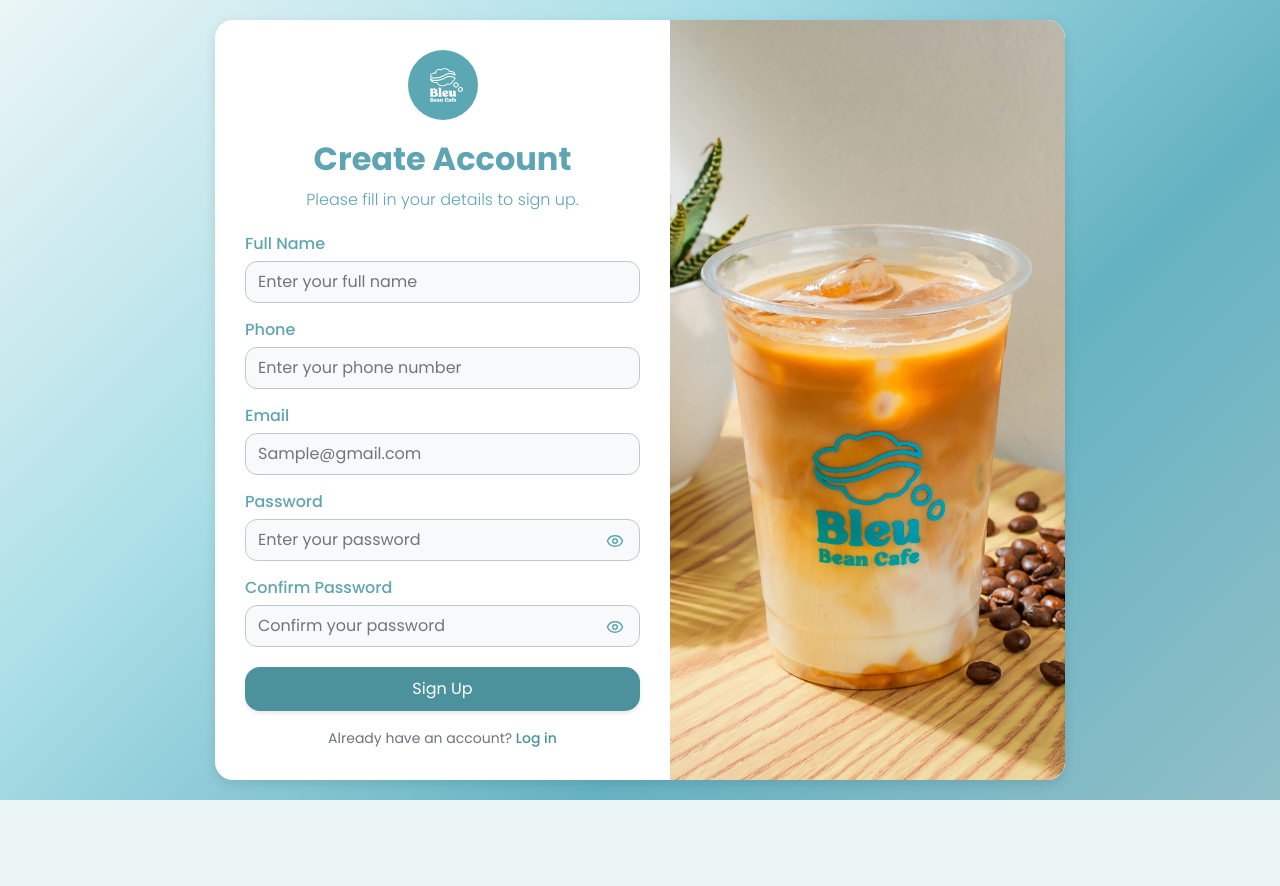
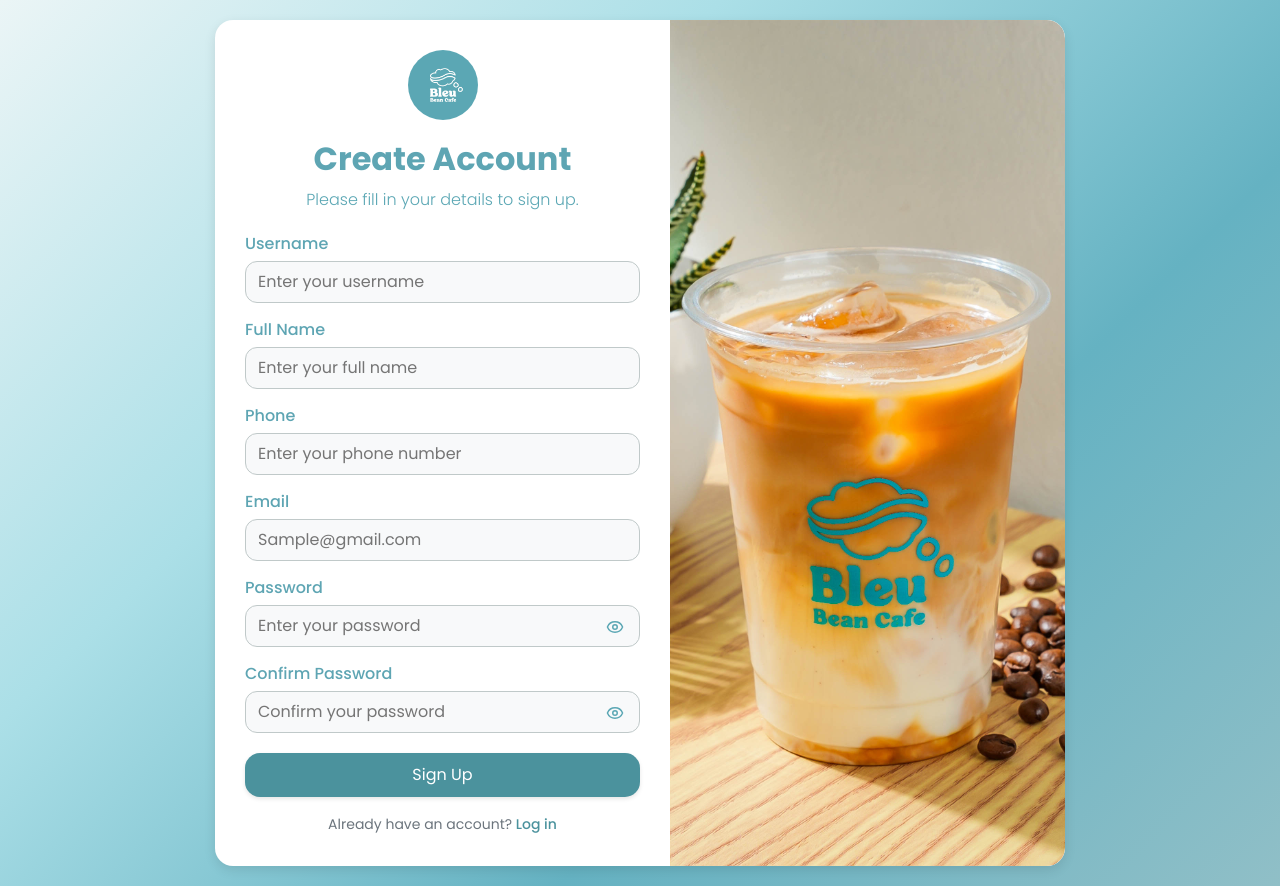
Before and after one commit to HydroX04/OOSbackfront, a React (Create React App) app in the folder frontend/: page /signup in a window 1280 px wide. Before the commit the page ends 800 px from the top, so only its background shows below. Built offline with nearby package versions, Linux system fonts and the light colour scheme.

Commit message:
username added in signup.js

```diff
--- a/frontend/src/components/signup.js
+++ b/frontend/src/components/signup.js
@@ -7,6 +7,7 @@
 import './signup.css'
 
 const Signup = () => {
+  const [username, setUsername] = useState('');
   const [fullName, setFullName] = useState('');
   const [phone, setPhone] = useState('');
   const [email, setEmail] = useState('');
@@ -21,7 +22,7 @@
       toast.error('Passwords do not match!');
     } else {
       toast.success('Account created successfully!');
-      console.log({ fullName, phone, email, password });
+      console.log({ username, fullName, phone, email, password });
       // Add your signup logic here
     }
   };
@@ -70,6 +71,19 @@
           <p style={{textAlign: 'center', marginBottom: '20px', color: '#5BA7B4', fontWeight: '300'}}>Please fill in your details to sign up.</p>
 
           <form onSubmit={handleSubmit}>
+            <div style={{marginBottom: '15px'}}>
+              <label htmlFor="username" style={{color: '#5EA5B3', fontWeight: '500', display: 'block', marginBottom: '5px'}}>Username</label>
+              <input
+                type="text"
+                id="username"
+                placeholder="Enter your username"
+                value={username}
+                onChange={(e) => setUsername(e.target.value)}
+                required
+                style={inputStyles}
+              />
+            </div>
+
             <div style={{marginBottom: '15px'}}>
               <label htmlFor="fullName" style={{color: '#5EA5B3', fontWeight: '500', display: 'block', marginBottom: '5px'}}>Full Name</label>
               <input
```
